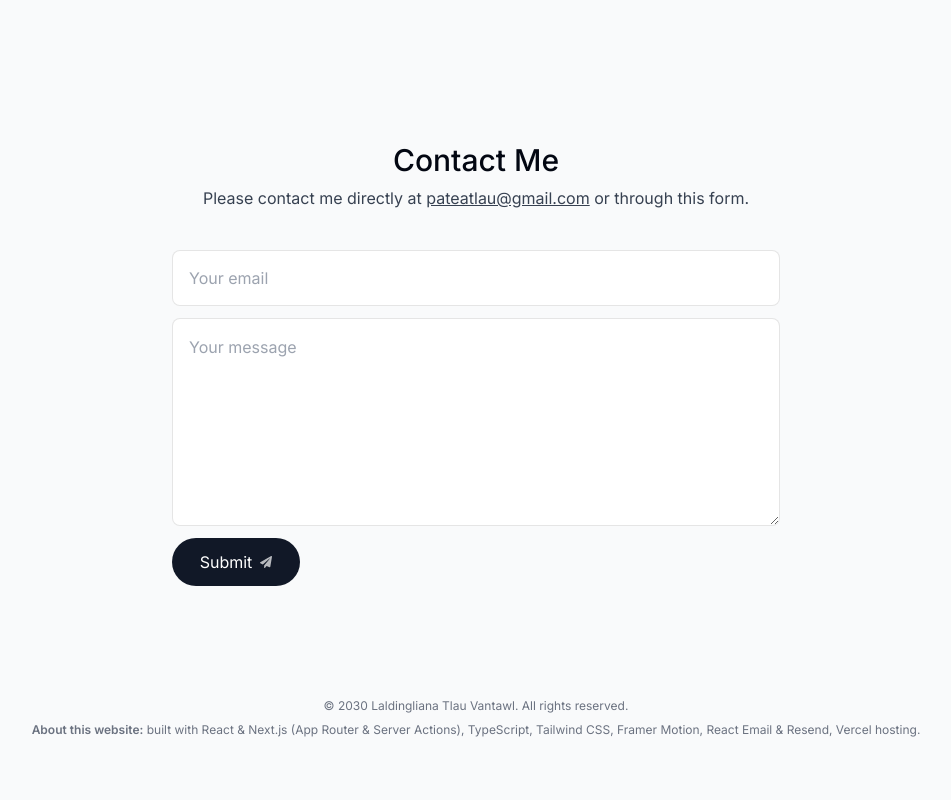
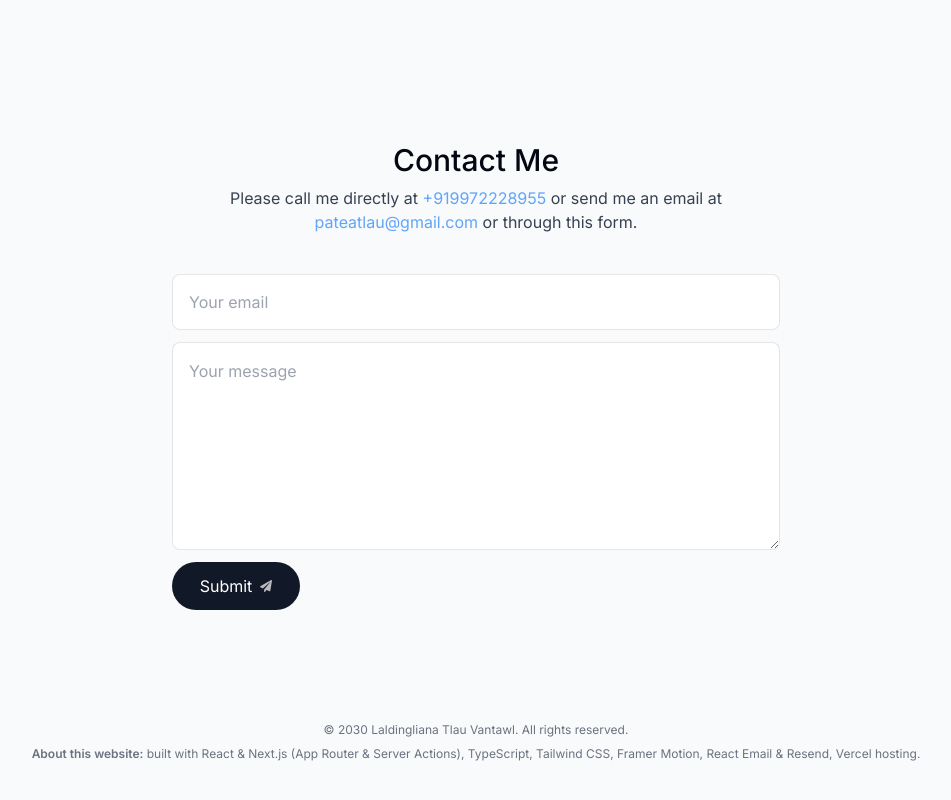
Before and after one commit to pateatlau/lalding-portfolio, a Next.js app: page / in a window 1280 px wide. Shown: the part 5739-6539 px from the top of the page, without its empty margins (164-1115 px from the left). Before the commit the page ends 6517 px from the top, so only its background shows below. Built offline with nearby package versions, Linux system fonts and the light colour scheme; no server answers.

Commit message:
Contact info updated

```diff
--- a/components/contact.tsx
+++ b/components/contact.tsx
@@ -32,9 +32,11 @@ export default function Contact() {
       <SectionHeading>Contact me</SectionHeading>
 
       <p className="text-gray-700 -mt-6 dark:text-white/80">
-        Please contact me directly at{' '}
+        Please call me directly at{' '}
+        <span className="text-blue-400">+919972228955</span> or send me an email
+        at{' '}
         <a
-          className="underline"
+          className="text-blue-400"
           href="mailto:pateatlau@gmail.com"
         >
           pateatlau@gmail.com
```
